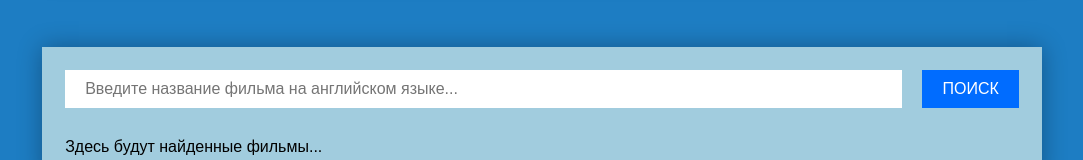
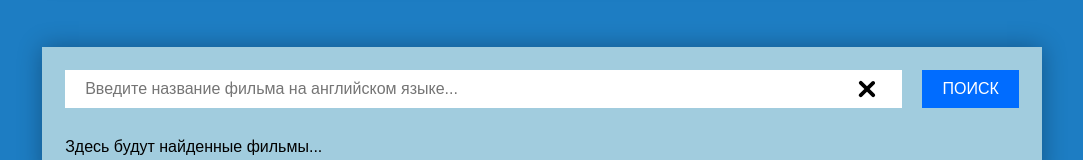
Before and after one commit to Professor-Severus-Snape/RA_toolkit, a React (Vite) app: page / in a window 1280 px wide. Shown: the part 162-322 px from the top of the page, without its empty margins (98-1181 px from the left). Built offline with nearby package versions, Linux system fonts and the light colour scheme.

Commit message:
feat: add reset form button

```diff
--- a/src/components/Form/Form.tsx
+++ b/src/components/Form/Form.tsx
@@ -1,7 +1,8 @@
 import { useState } from 'react';
 import { useDispatch } from 'react-redux';
 import { AppDispatch } from '../../redux/store';
-import { fetchFilms } from '../../redux/filmsSlice';
+import { fetchFilms, removeFilms } from '../../redux/filmsSlice';
+import resetBtn from '../../assets/reset.svg';
 import './form.css';
 
 const Form = () => {
@@ -13,23 +14,29 @@ const Form = () => {
     setInputValue(value);
   };
 
+  const handleReset = () => {
+    setInputValue(''); // сброс формы (локально)
+    dispatch(removeFilms()); // очистка массива с фильмами (в store)
+  };
+
   const handleSubmit = (event: React.FormEvent<HTMLFormElement>) => {
     event.preventDefault();
 
     const trimmedValue = inputValue.trim();
 
     if (!trimmedValue) {
-      setInputValue("");
+      setInputValue('');
       return; // чтобы не отсылать запрос с пустым полем
     }
 
-    const queryParamValue = trimmedValue.replace(" ", "+").toLowerCase();
+    const queryParamValue = trimmedValue.replace(' ', '+').toLowerCase();
 
     dispatch(fetchFilms(queryParamValue));
   };
 
   return (
     <form className="form" onSubmit={handleSubmit}>
+      <fieldset className="form__fieldset">
         <label htmlFor="search" className="visually-hidden">Введите название фильма</label>
         <input
           id="search"
@@ -39,6 +46,13 @@ const Form = () => {
           placeholder="Введите название фильма на английском языке..."
           required
         />
+        <img
+          className="form__reset-btn"
+          src={resetBtn}
+          alt="очистить"
+          onClick={handleReset}
+        />
+      </fieldset>
       <button className="form__button" type="submit">Поиск</button>
     </form>
   );
--- a/src/components/Form/form.css
+++ b/src/components/Form/form.css
@@ -3,9 +3,27 @@
   gap: 20px;
 }
 
+.form__fieldset {
+  position: relative;
+
+  border: none;
+  width: 100%;
+}
+
 .form__input {
   width: 100%;
-  padding: 10px 20px;
+  padding: 10px 70px 10px 20px;
+}
+
+.form__reset-btn {
+  position: absolute;
+  top: 50%;
+  right: 20px;
+  transform: translateY(-50%);
+
+  width: 30px;
+
+  cursor: pointer;
 }
 
 .form__button {
--- a/src/redux/filmsSlice.ts
+++ b/src/redux/filmsSlice.ts
@@ -30,6 +30,9 @@ const filmsSlice = createSliceWithThunk({
   name: 'films',
   initialState,
   reducers: (creators) => ({
+    removeFilms: creators.reducer( (state) => {
+      state.films = [];
+    }),
     // asyncThunk<{Search: IFilmShort[]}, string> изначает, что асинхронный экшен будет принимать строку queryParamValue и возвращать action.payload вида { Search: IFilmShort[] } :
     fetchFilms: creators.asyncThunk<{ Search: IFilmShort[] }, string>(
       async (queryParamValue, { rejectWithValue }) => {
@@ -69,5 +72,5 @@ const filmsSlice = createSliceWithThunk({
   }),
 });
 
-export const { fetchFilms } = filmsSlice.actions;
+export const { removeFilms, fetchFilms } = filmsSlice.actions;
 export default filmsSlice.reducer;
```
Also changed, not shown: src/assets/reset.svg (added). Lines whose indentation alone changed are shown as unchanged.
